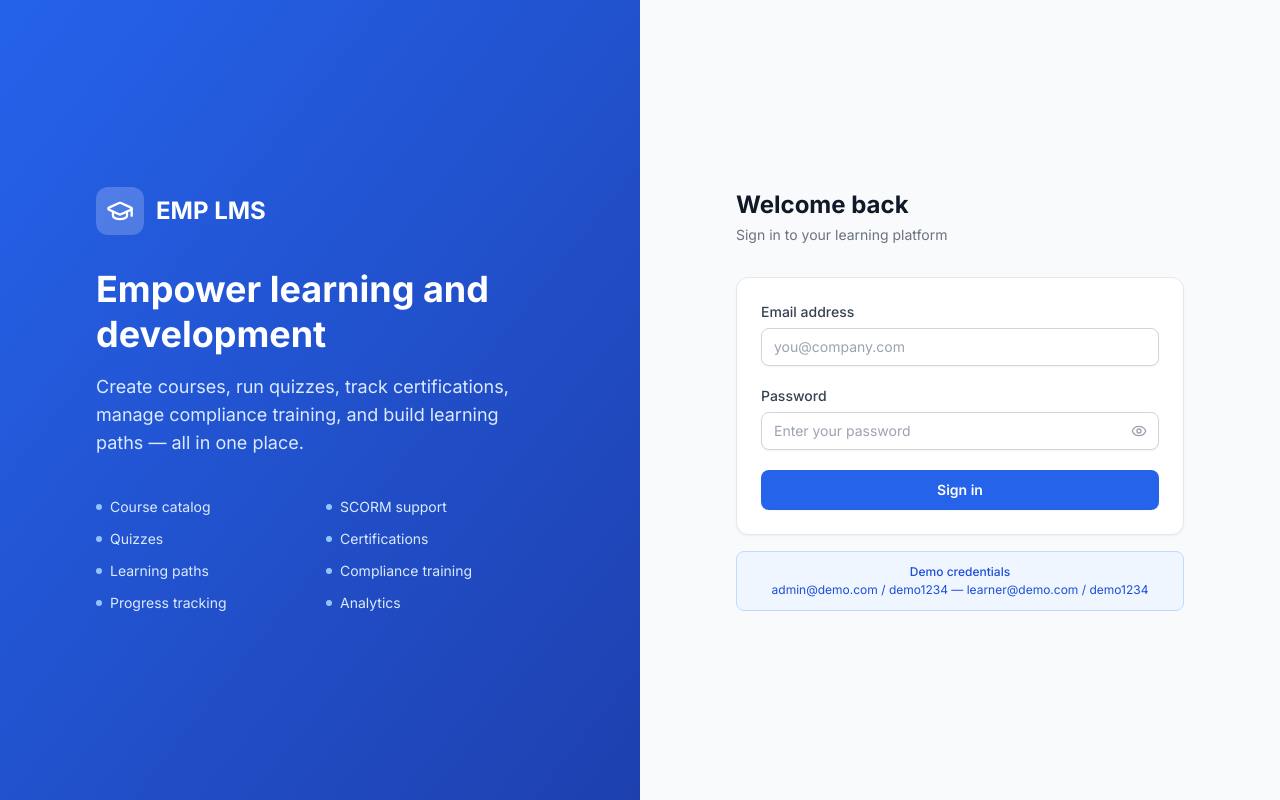
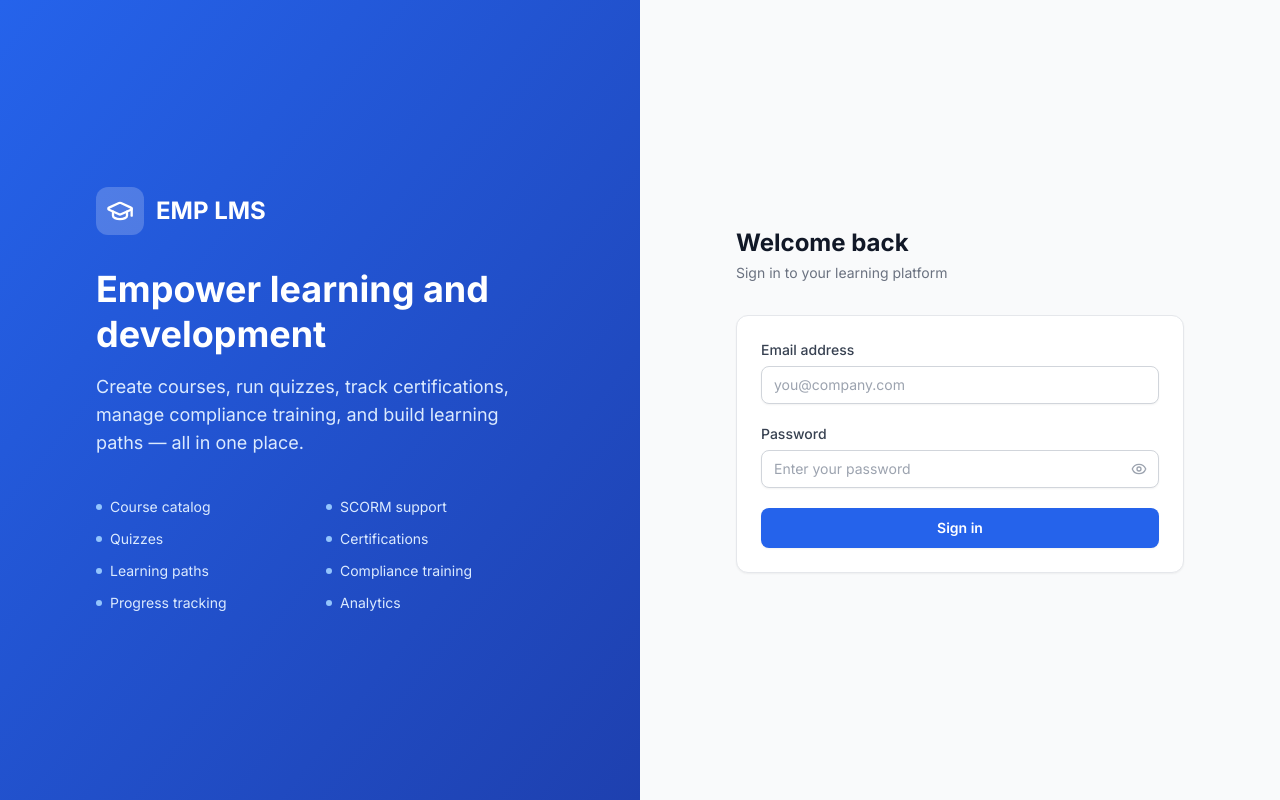
Before and after one commit to EmpCloud/emp-lms, a React (Vite) app in the folder packages/client/: page /login in a window 1280 px wide. Built offline with nearby package versions, Linux system fonts and the light colour scheme; no server answers.

Commit message:
security: remove default credentials and demo credentials hint from login page

```diff
--- a/packages/client/src/pages/auth/LoginPage.tsx
+++ b/packages/client/src/pages/auth/LoginPage.tsx
@@ -196,14 +196,6 @@ export default function LoginPage() {
               </button>
             </form>
           </div>
-
-          {/* Demo hint */}
-          <div className="mt-4 rounded-lg border border-blue-200 bg-blue-50 p-3 text-center text-xs text-blue-700">
-            <p className="font-medium">Demo credentials</p>
-            <p className="mt-0.5">
-              admin@demo.com / demo1234 &mdash; learner@demo.com / demo1234
-            </p>
-          </div>
         </div>
       </div>
     </div>
```
